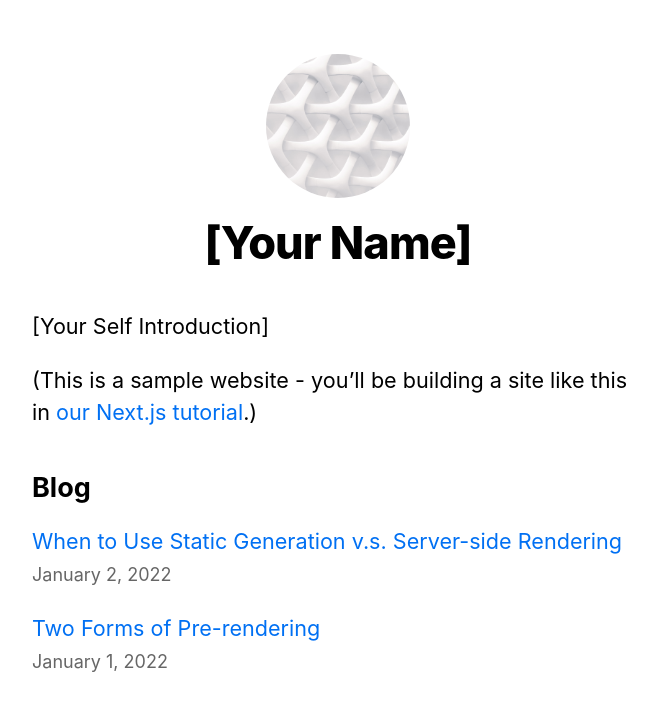
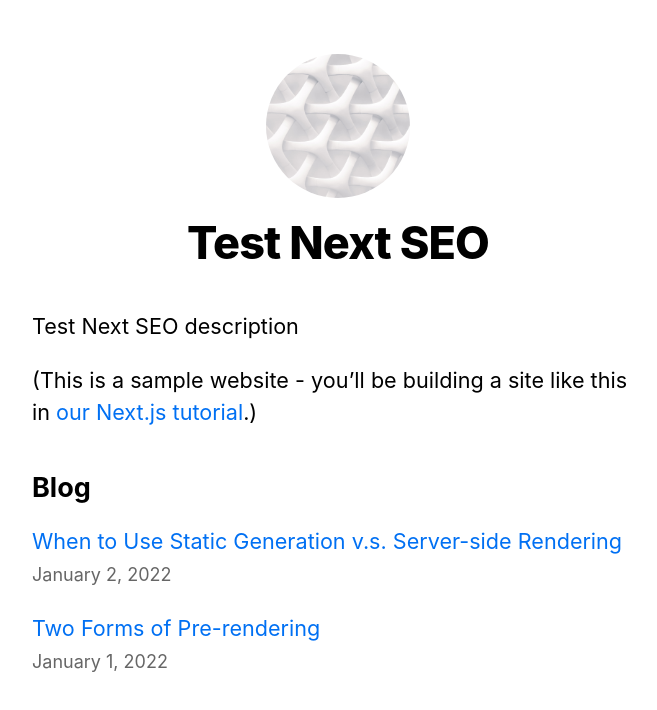
Before and after one commit to omchien/next-seo, a Next.js app: page / in a window 1280 px wide. Shown: the top 710 px of the page, without its empty margins (302-959 px from the left). Built offline with nearby package versions, Linux system fonts and the light colour scheme.

Commit message:
init src

```diff
--- a/components/layout.js
+++ b/components/layout.js
@@ -6,7 +6,7 @@ import styles from './layout.module.css';
 import utilStyles from '../styles/utils.module.css';
 import Link from 'next/link';
 
-const name = '[Your Name]';
+const name = 'Test Next SEO';
 export const siteTitle = 'Next.js Sample Website';
 
 export default function Layout({ children, home }) {
@@ -14,14 +14,11 @@ export default function Layout({ children, home }) {
     <div className={styles.container}>
       <Head>
         <link rel="icon" href="/favicon.ico" />
-        <meta
-          name="description"
-          content="Learn how to build a personal website using Next.js"
-        />
+        <meta name="description" content="Learn how to build a personal website using Next.js" />
         <meta
           property="og:image"
           content={`https://og-image.vercel.app/${encodeURI(
-            siteTitle,
+            siteTitle
           )}.png?theme=light&md=0&fontSize=75px&images=https%3A%2F%2Fassets.zeit.co%2Fimage%2Fupload%2Ffront%2Fassets%2Fdesign%2Fnextjs-black-logo.svg`}
         />
         <meta name="og:title" content={siteTitle} />
@@ -30,9 +27,7 @@ export default function Layout({ children, home }) {
       <Script
         src="https://connect.facebook.net/en_US/sdk.js"
         strategy="lazyOnload"
-        onLoad={() =>
-          console.log(`script loaded correctly, window.FB has been populated`)
-        }
+        onLoad={() => console.log(`script loaded correctly, window.FB has been populated`)}
       />
       <header className={styles.header}>
         {home ? (
--- a/pages/index.js
+++ b/pages/index.js
@@ -12,7 +12,7 @@ export default function Home({ allPostsData }) {
         <title>{siteTitle}</title>
       </Head>
       <section className={utilStyles.headingMd}>
-        <p>[Your Self Introduction]</p>
+        <p>Test Next SEO description</p>
         <p>
           (This is a sample website - you’ll be building a site like this in{' '}
           <a href="https://nextjs.org/learn">our Next.js tutorial</a>.)
```
Also changed, not shown: 1 other file (tests, documents, lock files or other folders).
